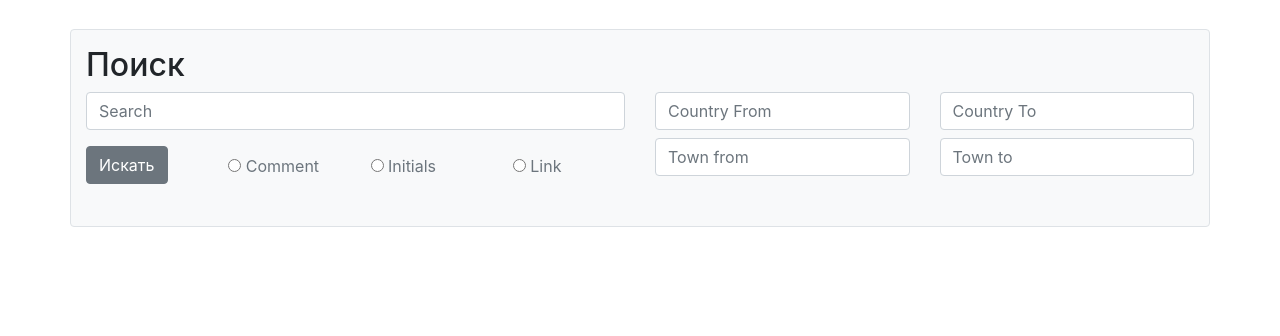
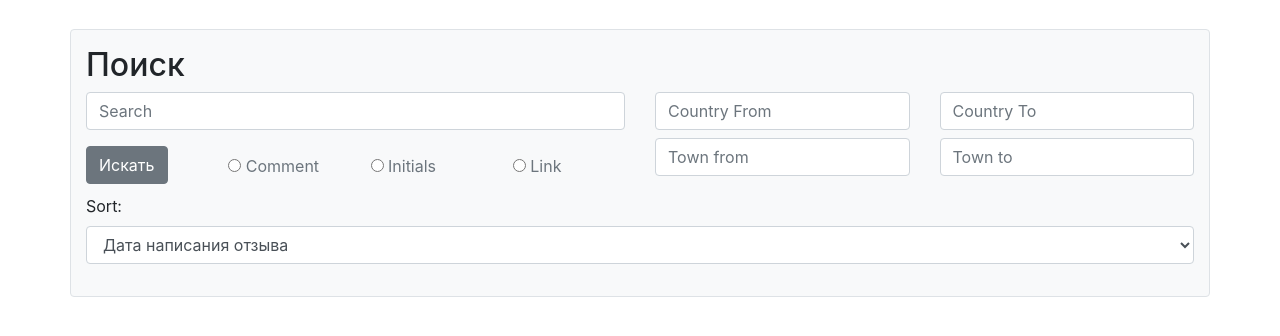
Before and after one commit to AlexanderIvanov20/TelegramBotParser, a Django app: page / in a window 1280 px wide. Shown: the part 157-493 px from the top of the page. Run offline with Django 3.2, Linux system fonts and the light colour scheme; data that the repository does not hold is empty; some libraries are stand-ins or nearby versions.

Commit message:
comment sort implementation

```diff
--- a/telegram_parser/templates/parser/mainpage.html
+++ b/telegram_parser/templates/parser/mainpage.html
@@ -49,6 +49,22 @@
                     </div>
                 </div>
             </div>
+            <div class="col-sm-12">
+                <!-- <div class="row">
+                    <div class="col-sm-12 col-md-6">
+                        <select name="sort_by" id="">
+                        </select>
+                    </div>
+                    <div class="col-sm-12 col-md-6"></div>
+                </div> -->
+                <label for="sort_by_id">Sort:</label>
+                <select name="sort_by" id="sort_by_id" class="form-control">
+                    <option value="posted">Дата написания отзыва</option>
+                    <option value="date">Дата перевозки</option>
+                   <option value="customer">Имя пользователя</option>
+                   <option value="recipient">Имя перевозчика</option>
+                </select>
+            </div>
         </form>
     </div>
 
--- a/telegram_parser/views.py
+++ b/telegram_parser/views.py
@@ -46,16 +46,20 @@ class Index(View):
             filter_data.pop('searchtype')
             messages.info(request, 'Пустая строка поиска')
 
+        if 'sort_by' in filter_data:
+            comments = comments.order_by(filter_data.pop('sort_by'))
+
         if len(filter_data) > 0:
             comments = comments.filter(**filter_data)
-        pagelist = list(range(1, int(len(comments) / 30)))
 
         # Applying page interval
         if len(comments) > 30:
             comments = comments[30 * page-30:30 * page]
+        elif len(comments) == 0:
+            messages.warning(request, 'Отзывов не найдено')
 
-        if len(comments) == 0:
-            messages.warning(request, 'Отзывов не найдено')
+        pagelist = list(range(1, int(len(comments) / 30)))
+
         context = {
             'title': 'Комментарии',
             'comments': comments,
```
